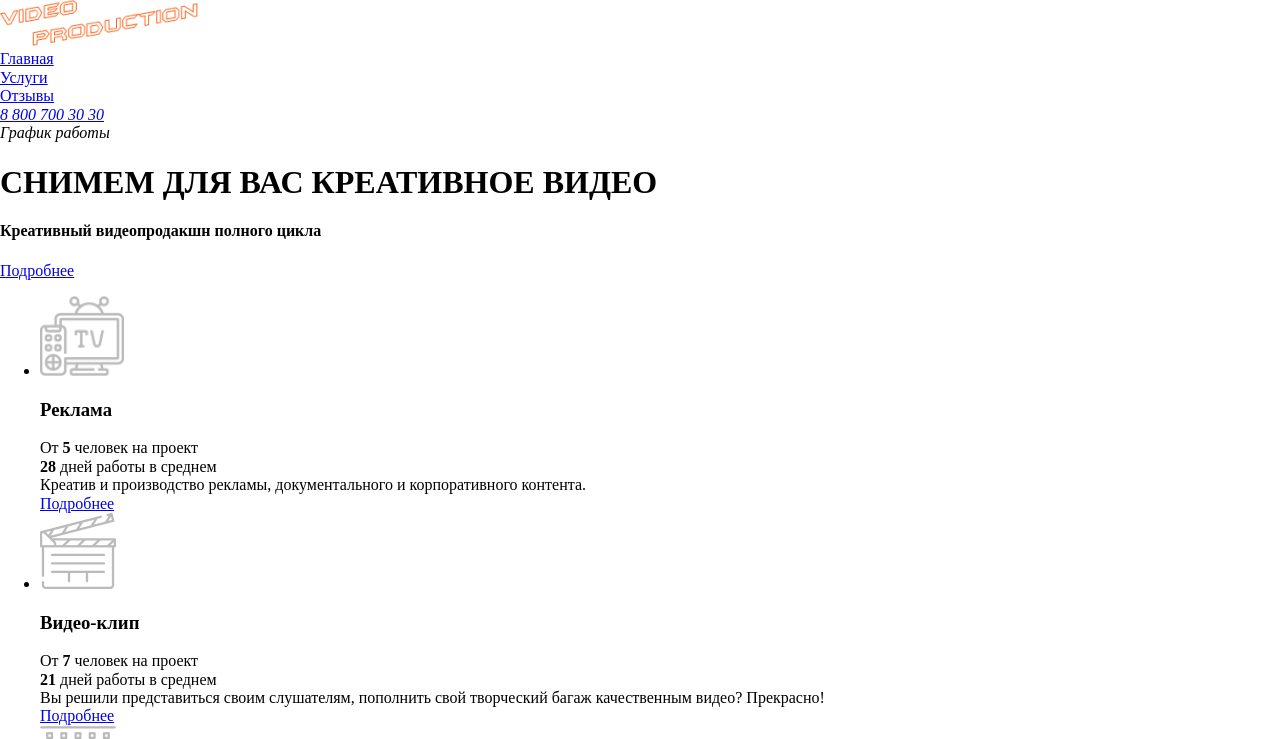
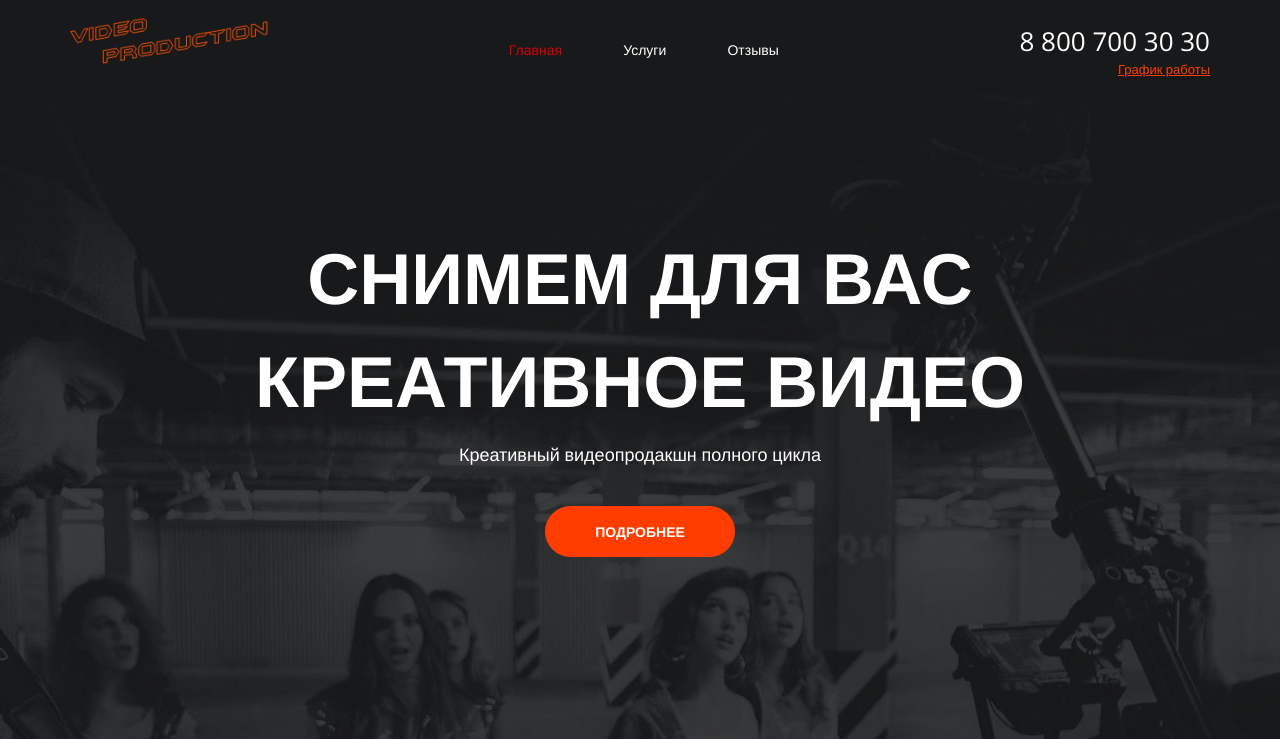
Before and after one commit to olex-world/project, a plain HTML site: page index.html in a window 1280 px wide. Shown: the top 739 px of the page. Drawn offline with nearby package versions, Linux system fonts and the light colour scheme; a web font is replaced by a local one.

Commit message:
fix css urls

```diff
--- a/css/main.css
+++ b/css/main.css
@@ -1,19 +1,19 @@
-@import url('./css/layout/fonts.css');
-@import url('./css/layout/normalize.css');
-@import url('./css/layout/base.css');
+@import url('./layout/fonts.css');
+@import url('./layout/normalize.css');
+@import url('./layout/base.css');
 
-@import url('./css/blocks/header.css');
-@import url('./css/blocks/logo.css');
-@import url('./css/blocks/menu.css');
-@import url('./css/blocks/contacts.css');
-@import url('./css/blocks/footer.css');
-@import url('./css/blocks/buttons.css');
-@import url('./css/blocks/top-line.css');
-@import url('./css/blocks/hero.css');
-@import url('./css/blocks/breadcrumbs.css');
-@import url('./css/blocks/pager.css');
-@import url('./css/blocks/about.css');
-@import url('./css/blocks/news.css');
-@import url('./css/blocks/offers.css');
-@import url('./css/blocks/partners.css');
-@import url('./css/blocks/service.css');
+@import url('./blocks/header.css');
+@import url('./blocks/logo.css');
+@import url('./blocks/menu.css');
+@import url('./blocks/contacts.css');
+@import url('./blocks/footer.css');
+@import url('./blocks/buttons.css');
+@import url('./blocks/top-line.css');
+@import url('./blocks/hero.css');
+@import url('./blocks/breadcrumbs.css');
+@import url('./blocks/pager.css');
+@import url('./blocks/about.css');
+@import url('./blocks/news.css');
+@import url('./blocks/offers.css');
+@import url('./blocks/partners.css');
+@import url('./blocks/service.css');
```
